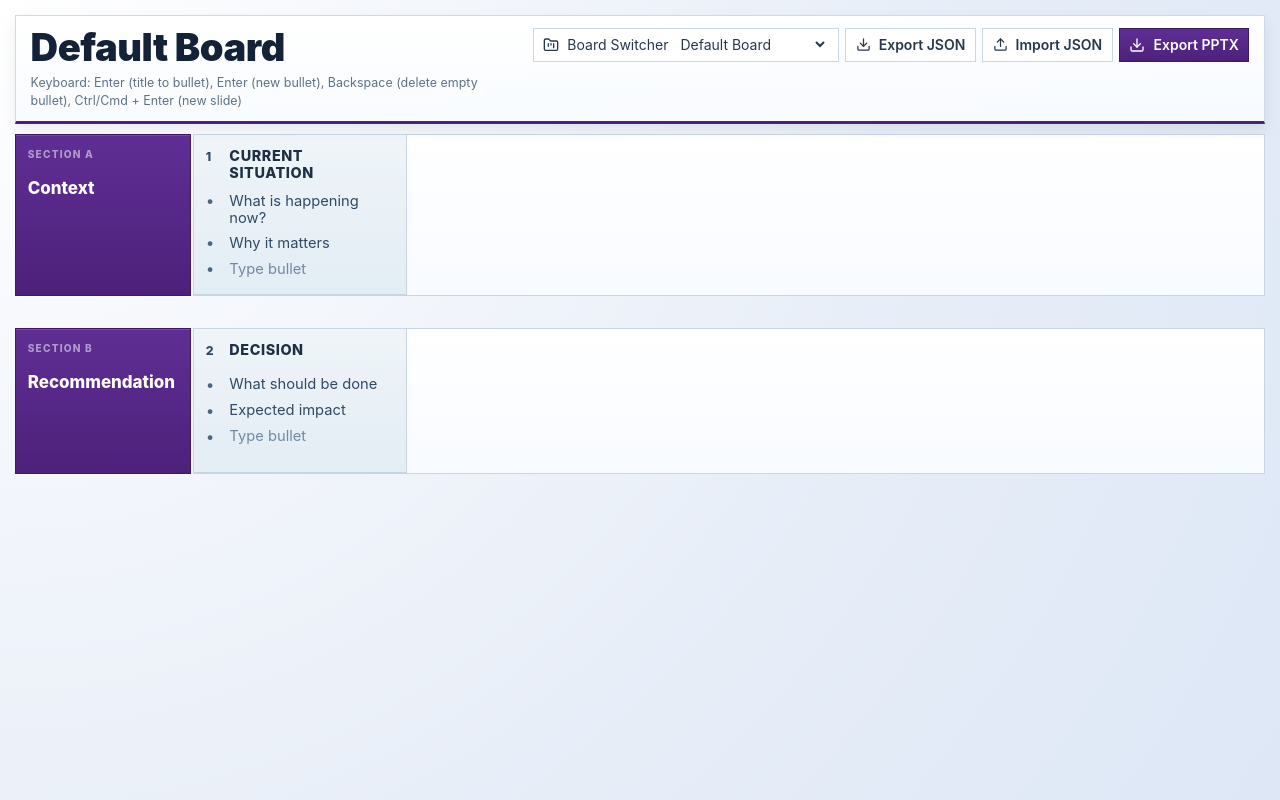
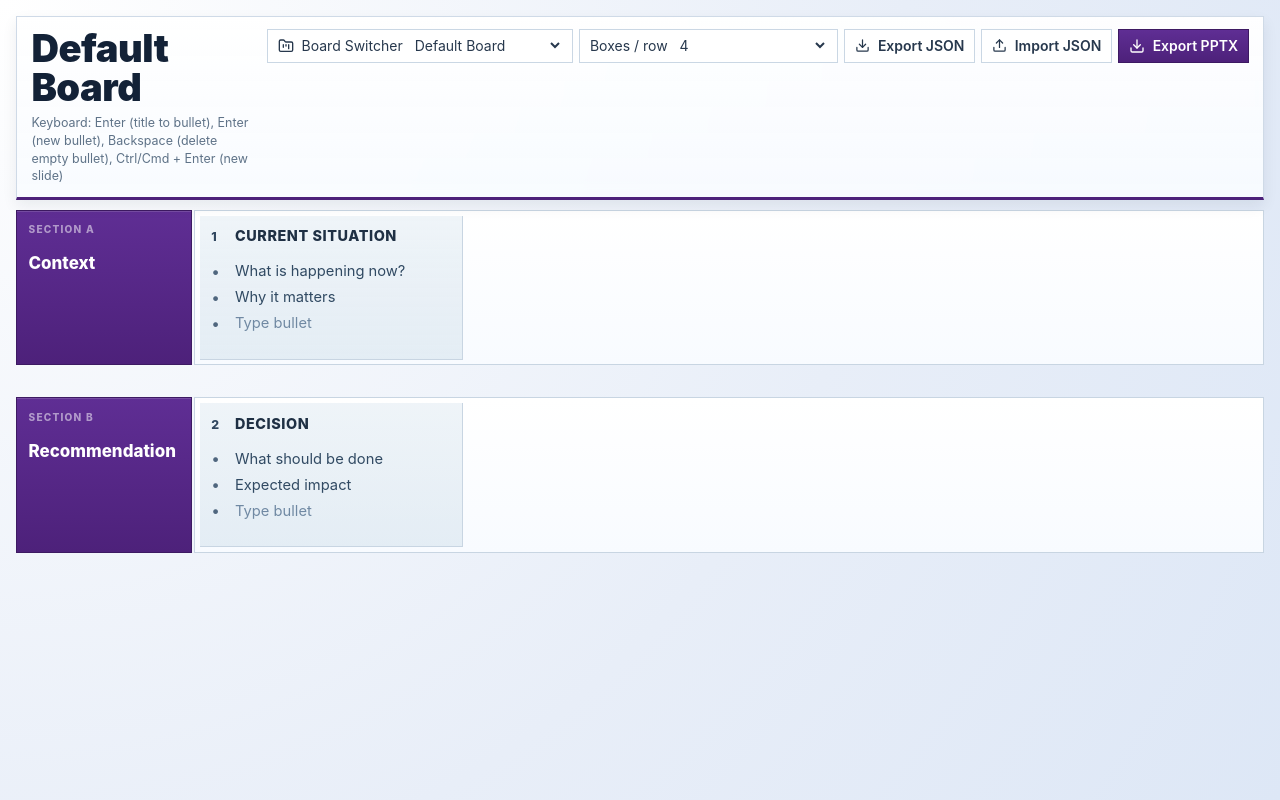
Before and after one commit to nicola-zanardi/storylining-board, a React (Vite) app: page / in a window 1280 px wide. Built offline with nearby package versions, Linux system fonts and the light colour scheme.

Commit message:
Add configurable boxes-per-row layout control

```diff
--- a/src/App.jsx
+++ b/src/App.jsx
@@ -48,6 +48,7 @@ function createEmptySection(overrides = {}) {
 function createDefaultBoard() {
   return {
     title: 'Storyline Board',
+    boxesPerRow: 4,
     sections: [
       createEmptySection({
         title: 'Context',
@@ -119,6 +120,7 @@ function normalizeBoard(board, fallbackTitle = 'Untitled Board') {
 
   return {
     title,
+    boxesPerRow: Math.min(8, Math.max(1, Number.parseInt(source.boxesPerRow, 10) || 4)),
     sections: sections.length > 0 ? sections : [createEmptySection()],
   };
 }
@@ -441,6 +443,7 @@ function App() {
   );
 
   const board = activeProject.board;
+  const boxesPerRow = Math.min(8, Math.max(1, Number.parseInt(board.boxesPerRow, 10) || 4));
   const slideNumberById = useMemo(() => buildSlideNumberMap(board.sections), [board.sections]);
 
   const getBulletIdsForSlide = useCallback((slideId, bullets) => {
@@ -574,6 +577,17 @@ function App() {
       return { ...prev, projects };
     });
   }, []);
+
+  const updateBoxesPerRow = useCallback(
+    (nextValue) => {
+      const parsed = Math.min(8, Math.max(1, Number.parseInt(nextValue, 10) || 4));
+      updateActiveBoard((currentBoard) => ({
+        ...currentBoard,
+        boxesPerRow: parsed,
+      }));
+    },
+    [updateActiveBoard],
+  );
 
   const updateSectionTitle = useCallback(
     (sectionId, nextTitle) => {
@@ -1375,22 +1389,7 @@ function App() {
     const sectionTextMargin = [4, 7, 4, 7];
     const cardTextMargin = [4, 5, 4, 6];
 
-    const maxSlidesInSection = Math.max(1, ...board.sections.map((section) => section.slides.length || 1));
-    const totalSlides = board.sections.reduce(
-      (sum, section) => sum + Math.max(1, section.slides.length || 0),
-      0,
-    );
-
-    let columns = Math.min(6, Math.max(1, Math.ceil(Math.sqrt(maxSlidesInSection))));
-    if (totalSlides >= 12) {
-      columns = Math.max(columns, 4);
-    }
-    if (totalSlides >= 20 || maxSlidesInSection >= 18) {
-      columns = Math.max(columns, 5);
-    }
-    if (totalSlides >= 30 || maxSlidesInSection >= 30) {
-      columns = 6;
-    }
+    const columns = Math.min(8, Math.max(1, Number.parseInt(board.boxesPerRow, 10) || 4));
 
     const rawHeights = board.sections.map((section) => {
       const slideCount = Math.max(1, section.slides.length);
@@ -1570,7 +1569,7 @@ function App() {
       .find((slideCard) => slideCard.id === activeDrag.slideId) ?? null;
   }, [activeDrag, board.sections]);
   return (
-    <div className="ghost-app min-h-screen bg-[radial-gradient(circle_at_top_left,_#ffffff_0%,_#e8eef8_60%,_#dde7f6_100%)] px-6 py-8 text-slate-900">
+    <div className="ghost-app min-h-screen w-full bg-[radial-gradient(circle_at_top_left,_#ffffff_0%,_#e8eef8_60%,_#dde7f6_100%)] px-4 py-4 text-slate-900">
       <div className="ghost-shell">
         <header className="ghost-header mb-6 rounded-2xl border border-slate-200/80 bg-white/90 p-6 shadow-sm backdrop-blur">
           <div className="flex flex-col gap-4 lg:flex-row lg:items-start lg:justify-between">
@@ -1607,6 +1606,22 @@ function App() {
                     </option>
                   ))}
                   <option value="__new_board__">+ New Board</option>
+                </select>
+              </label>
+
+              <label className="toolbar-field flex items-center gap-2 rounded-lg border border-slate-300 bg-white px-3 py-2 text-sm text-slate-700">
+                <span className="whitespace-nowrap">Boxes / row</span>
+                <select
+                  value={boxesPerRow}
+                  onChange={(event) => updateBoxesPerRow(event.target.value)}
+                  className="toolbar-select max-w-[90px] bg-transparent text-sm outline-none"
+                  aria-label="Boxes per row"
+                >
+                  {Array.from({ length: 8 }, (_, index) => index + 1).map((value) => (
+                    <option key={value} value={value}>
+                      {value}
+                    </option>
+                  ))}
                 </select>
               </label>
 
@@ -1727,7 +1742,10 @@ function App() {
                                   items={slideSortableIds}
                                   strategy={rectSortingStrategy}
                                 >
-                                  <div className="slide-wrap flex flex-wrap items-start gap-3">
+                                  <div
+                                    className="slide-wrap"
+                                    style={{ '--boxes-per-row': boxesPerRow }}
+                                  >
                                     {section.slides.map((slideCard, slideIndex) => {
                                       const bulletIds = getBulletIdsForSlide(slideCard.id, slideCard.bullets);
 
--- a/src/index.css
+++ b/src/index.css
@@ -35,7 +35,8 @@ body {
 
 .ghost-app {
   min-height: 100vh;
-  padding: 0.95rem !important;
+  width: 100%;
+  padding: 1rem !important;
 }
 
 .ghost-shell {
@@ -185,7 +186,7 @@ body {
   flex-grow: 1;
   min-width: 0;
   border: 1px solid var(--line);
-  padding: 0 !important;
+  padding: 0.3rem !important;
   overflow: hidden;
   background: linear-gradient(180deg, #ffffff 0%, #f8fbff 100%);
 }
@@ -196,10 +197,11 @@ body {
 
 .slide-wrap {
   display: grid;
-  grid-template-columns: repeat(auto-fill, minmax(min(var(--card-w), 100%), 1fr));
+  grid-template-columns: repeat(var(--boxes-per-row, 4), minmax(0, 1fr));
   grid-auto-rows: minmax(var(--row-h), auto);
   align-items: stretch;
   gap: 2px;
+  width: 100%;
 }
 
 .slide-slot {
```
